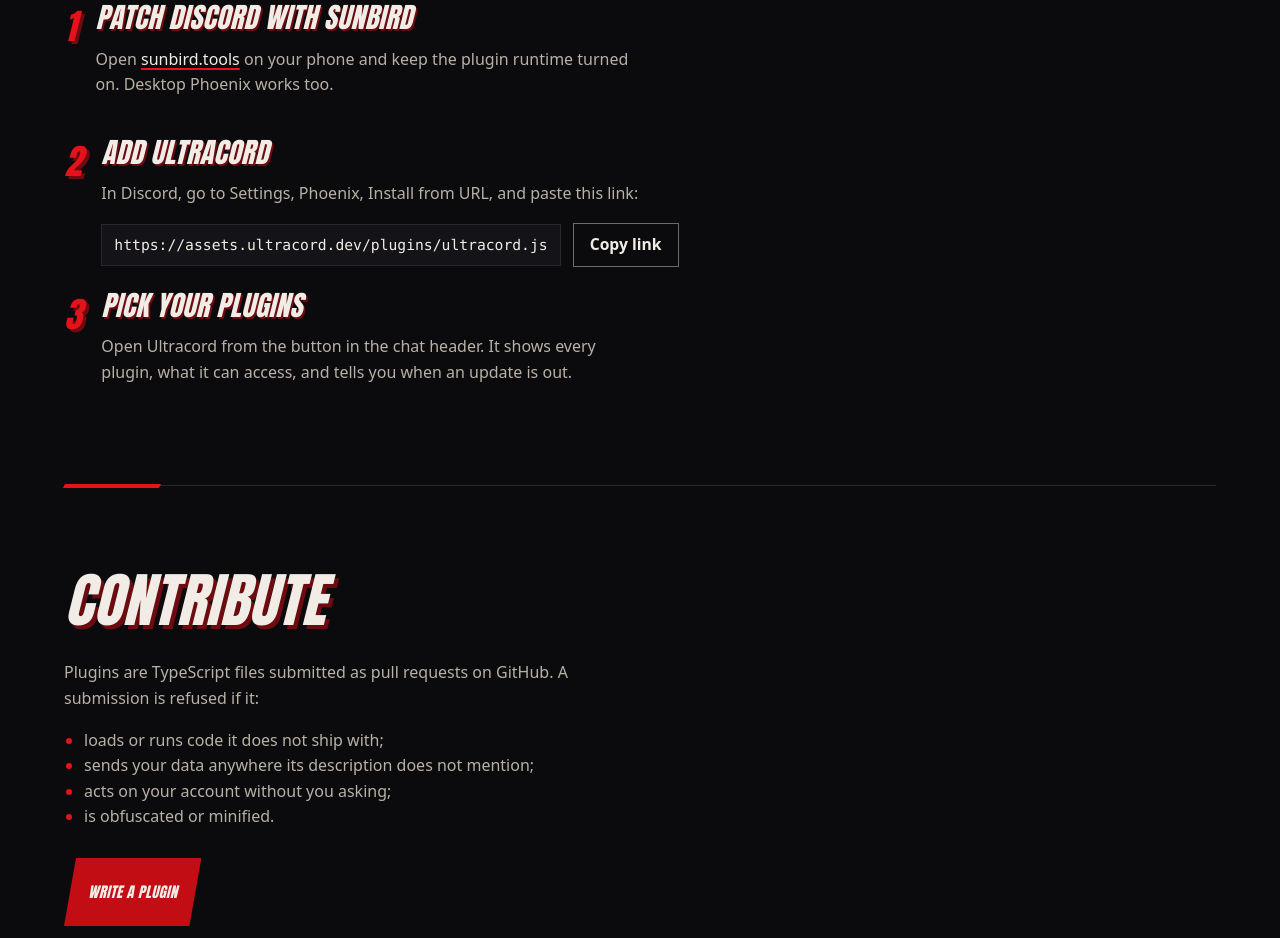
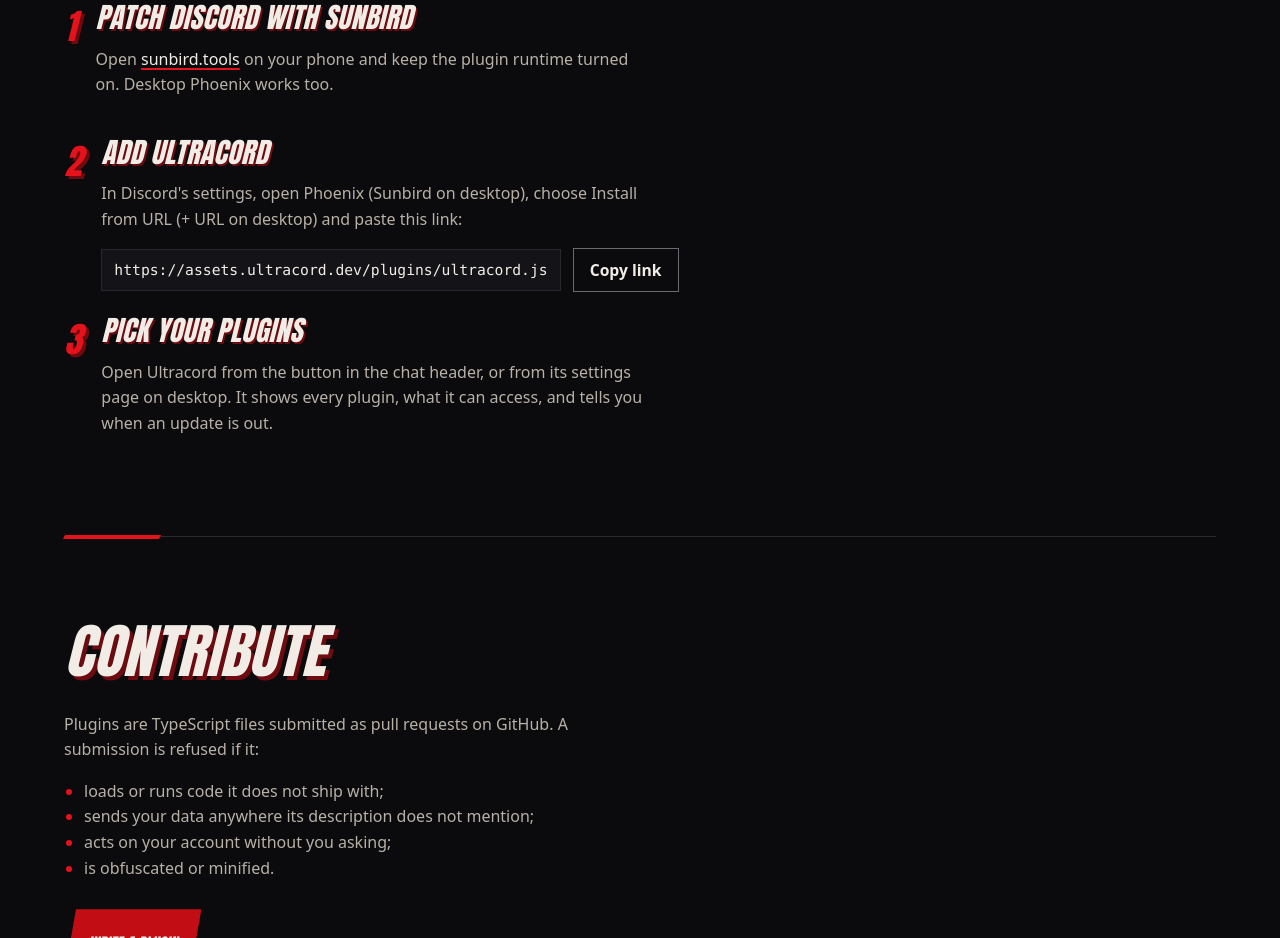
Before and after one commit to acasamit/ultracord-site, a plain HTML site: page index.html in a window 1280 px wide. Shown: the part 1751-2689 px from the top of the page. Drawn offline with Linux system fonts and the light colour scheme; no server answers.

Commit message:
Update Store For Desktop

```diff
--- a/app.js
+++ b/app.js
@@ -1,5 +1,5 @@
 const CATALOG = 'https://assets.ultracord.dev/plugins/index.json';
-const NAME = /^ultra-[a-z0-9]+(?:-[a-z0-9]+)*$/;
+const NAME = /^[a-z0-9]+(?:-[a-z0-9]+)*$/;
 const ACCESS = {
   network: 'Internet',
   'discord-api': 'Discord API',
@@ -106,7 +106,7 @@ function element(tag, props = {}, ...children) {
 }
 
 function isListing(p) {
-  return p && typeof p === 'object' && NAME.test(p.name) &&
+  return p && typeof p === 'object' && NAME.test(p.name) && p.name !== 'ultracord' &&
     ['description', 'version', 'author'].every((key) => typeof p[key] === 'string') &&
     Array.isArray(p.access) && Array.isArray(p.domains);
 }
--- a/index.html
+++ b/index.html
@@ -84,7 +84,7 @@
         </li>
         <li>
           <h3>Add Ultracord</h3>
-          <p>In Discord, go to Settings, Phoenix, Install from URL, and paste this link:</p>
+          <p>In Discord's settings, open Phoenix (Sunbird on desktop), choose Install from URL (+ URL on desktop) and paste this link:</p>
           <div class="copy-row">
             <code id="store-url">https://assets.ultracord.dev/plugins/ultracord.js</code>
             <span class="copy">
@@ -95,7 +95,7 @@
         </li>
         <li>
           <h3>Pick your plugins</h3>
-          <p>Open Ultracord from the button in the chat header. It shows every plugin, what it can access, and tells you when an update is out.</p>
+          <p>Open Ultracord from the button in the chat header, or from its settings page on desktop. It shows every plugin, what it can access, and tells you when an update is out.</p>
         </li>
       </ol>
     </section>
```
